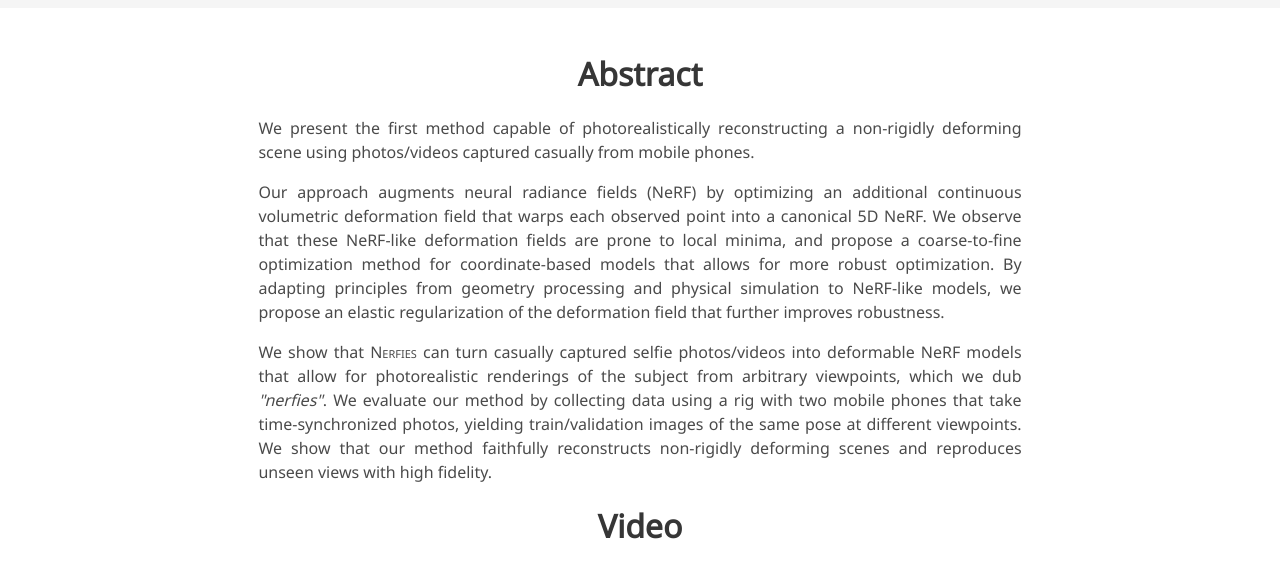
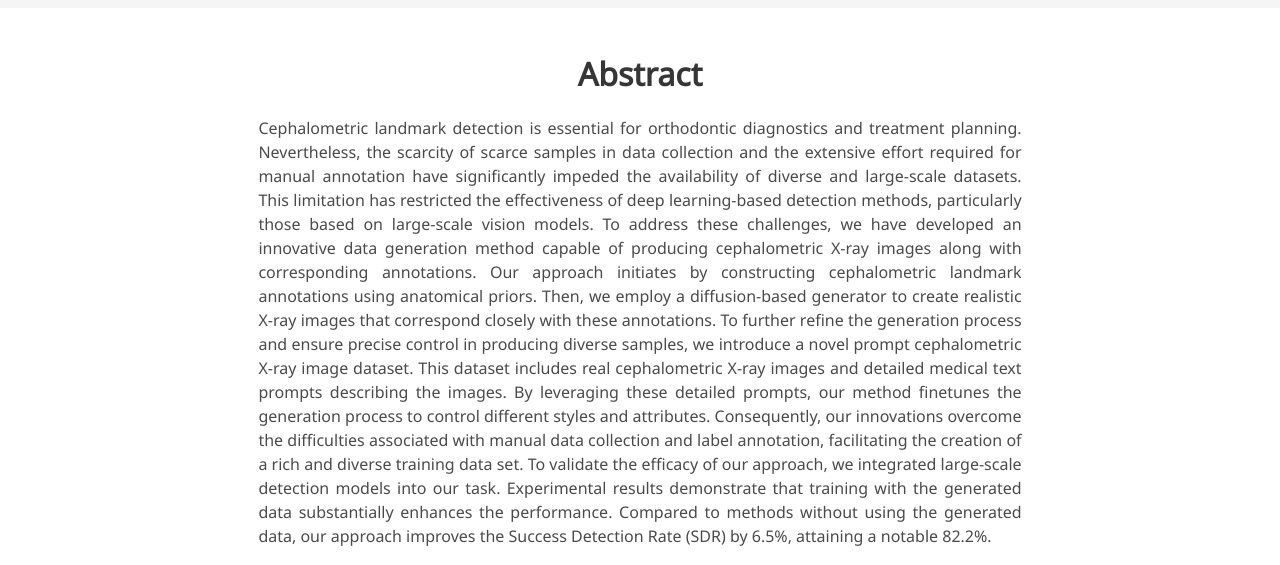
Before and after one commit to um-lab/cepha-generation, a plain HTML site: page docs/index.html in a window 1280 px wide. Shown: the part 862-1427 px from the top of the page. Drawn offline with nearby package versions, Linux system fonts and the light colour scheme; some icons are missing; a web font is replaced by a local one.

Commit message:
modify the abstract

```diff
--- a/docs/index.html
+++ b/docs/index.html
@@ -114,7 +114,7 @@
         <div class="is-size-8 publication-authors">
           <span class="author-block">
             <sup>*</sup>
-            "Equal contribution"
+            Equal contribution
           </span>
 
         </div>
@@ -260,33 +260,11 @@
       <div class="column is-four-fifths">
         <h2 class="title is-3">Abstract</h2>
         <div class="content has-text-justified">
-          <p>
-            We present the first method capable of photorealistically reconstructing a non-rigidly
-            deforming scene using photos/videos captured casually from mobile phones.
-          </p>
-          <p>
-            Our approach augments neural radiance fields
-            (NeRF) by optimizing an
-            additional continuous volumetric deformation field that warps each observed point into a
-            canonical 5D NeRF.
-            We observe that these NeRF-like deformation fields are prone to local minima, and
-            propose a coarse-to-fine optimization method for coordinate-based models that allows for
-            more robust optimization.
-            By adapting principles from geometry processing and physical simulation to NeRF-like
-            models, we propose an elastic regularization of the deformation field that further
-            improves robustness.
-          </p>
-          <p>
-            We show that <span class="dnerf">Nerfies</span> can turn casually captured selfie
-            photos/videos into deformable NeRF
-            models that allow for photorealistic renderings of the subject from arbitrary
-            viewpoints, which we dub <i>"nerfies"</i>. We evaluate our method by collecting data
-            using a
-            rig with two mobile phones that take time-synchronized photos, yielding train/validation
-            images of the same pose at different viewpoints. We show that our method faithfully
-            reconstructs non-rigidly deforming scenes and reproduces unseen views with high
-            fidelity.
-          </p>
+          Cephalometric landmark detection is essential for orthodontic diagnostics and treatment planning. Nevertheless, the scarcity of scarce samples in data collection and the extensive effort required for manual annotation have significantly impeded the availability of diverse and large-scale datasets. This limitation has restricted the effectiveness of deep learning-based detection methods, particularly those based on large-scale vision models.
+          To address these challenges, we have developed an innovative data generation method capable of producing cephalometric X-ray images along with corresponding annotations. Our approach initiates by constructing cephalometric landmark annotations using anatomical priors. Then, we employ a diffusion-based generator to create realistic X-ray images that correspond closely with these annotations.
+          To further refine the generation process and ensure precise control in producing diverse samples, we introduce a novel prompt cephalometric X-ray image dataset. This dataset includes real cephalometric X-ray images and detailed medical text prompts describing the images. By leveraging these detailed prompts, our method finetunes the generation process to control different styles and attributes. Consequently, our innovations overcome the difficulties associated with manual data collection and label annotation, facilitating the creation of a rich and diverse training data set.
+          To validate the efficacy of our approach, we integrated large-scale detection models into our task. Experimental results demonstrate that training with the generated data substantially enhances the performance.
+          Compared to methods without using the generated data, our approach improves the Success Detection Rate (SDR) by 6.5%, attaining a notable 82.2%.
         </div>
       </div>
     </div>
```
